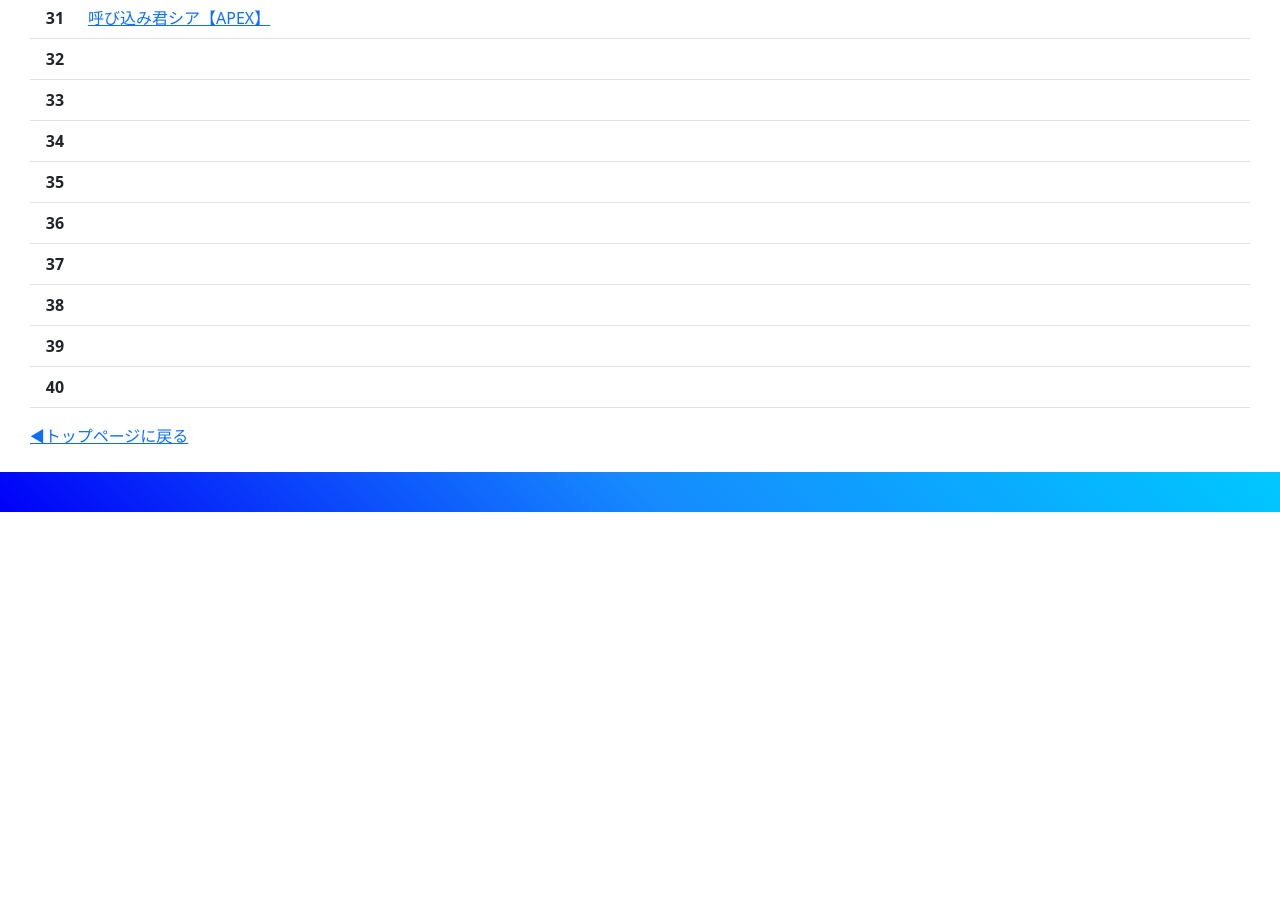
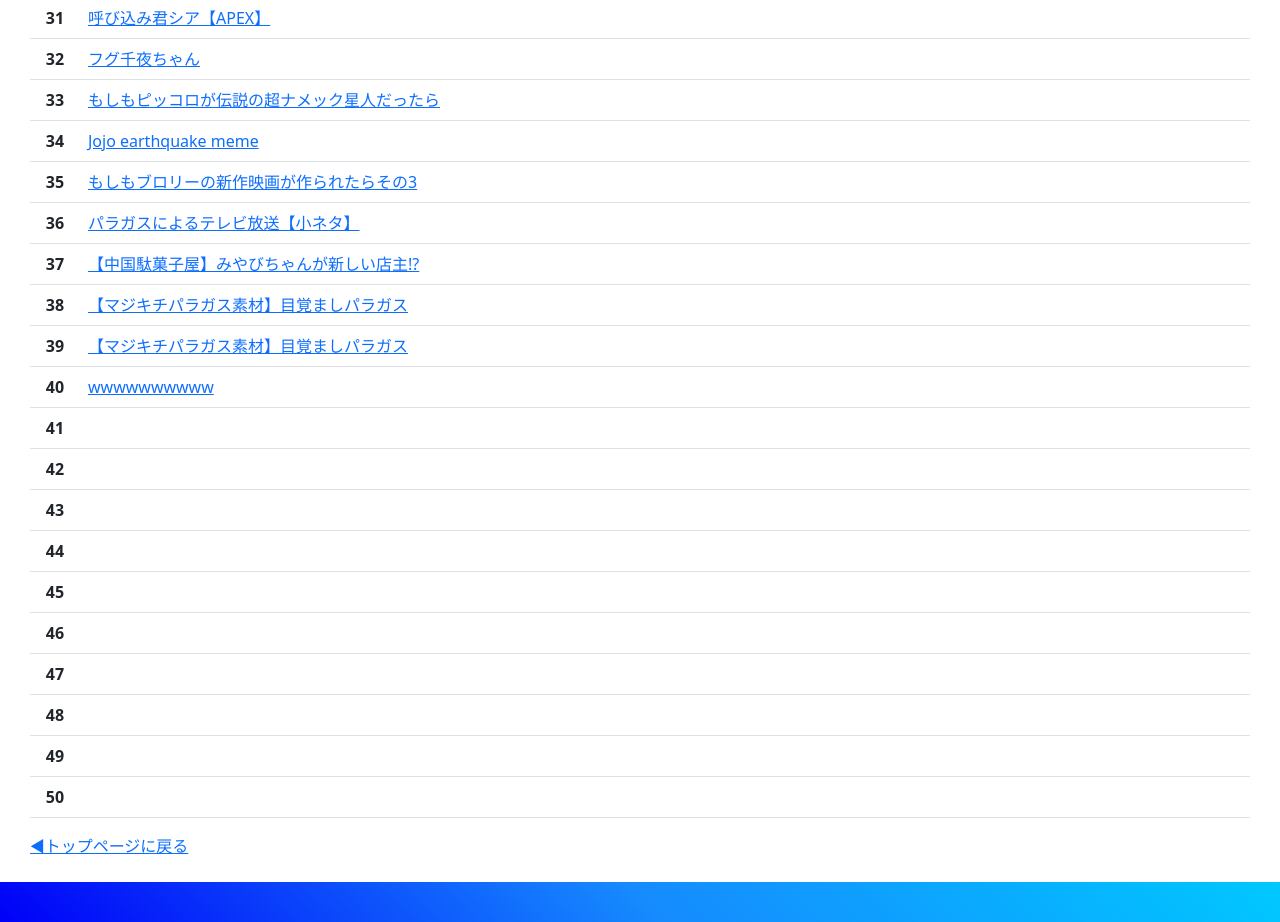
Before and after one commit to virtualitypage/upload-link, a plain HTML site: page app/youtube.html in a window 1280 px wide. Shown: the part 1381-2303 px from the top of the page. Before the commit the page ends 1893 px from the top, so only its background shows below. Drawn offline with nearby package versions, Linux system fonts and the light colour scheme.

Commit message:
Add files via upload

```diff
--- a/app/youtube.html
+++ b/app/youtube.html
@@ -154,39 +154,79 @@
           </tr>
           <tr>
             <th class="number" scope="row">32</th>
-            <td><a href="./test.pdf"></a></td>
+            <td><a href="https://www.youtube.com/watch?v=SviHcbo1XrA">フグ千夜ちゃん</a></td>
           </tr>
           <tr>
             <th class="number" scope="row">33</th>
-            <td><a href="./test.pdf"></a></td>
+            <td><a href="https://www.youtube.com/watch?v=_Ny7Q_gsZ1o">もしもピッコロが伝説の超ナメック星人だったら</a></td>
           </tr>
           <tr>
             <th class="number" scope="row">34</th>
-            <td><a href="./test.pdf"></a></td>
+            <td><a href="https://www.youtube.com/watch?v=CxcNh6xo32w">Jojo earthquake meme</a></td>
           </tr>
           <tr>
             <th class="number" scope="row">35</th>
-            <td><a href="./test.pdf"></a></td>
+            <td><a href="https://www.youtube.com/watch?v=DxAEJU5qnUw">もしもブロリーの新作映画が作られたらその3</a></td>
           </tr>
           <tr>
             <th class="number" scope="row">36</th>
-            <td><a href="./test.pdf"></a></td>
+            <td><a href="https://www.youtube.com/watch?v=oL1nRfiS-pA">パラガスによるテレビ放送【小ネタ】</a></td>
           </tr>
           <tr>
             <th class="number" scope="row">37</th>
-            <td><a href="./test.pdf"></a></td>
+            <td><a href="https://www.youtube.com/shorts/BKFfFBaFoO4">【中国駄菓子屋】みやびちゃんが新しい店主!?</a></td>
           </tr>
           <tr>
             <th class="number" scope="row">38</th>
-            <td><a href="./test.pdf"></a></td>
+            <td><a href="https://www.youtube.com/watch?v=Y-TyMLamcAA">【マジキチパラガス素材】目覚ましパラガス</a></td>
           </tr>
           <tr>
             <th class="number" scope="row">39</th>
-            <td><a href="./test.pdf"></a></td>
+            <td><a href="https://www.youtube.com/watch?v=Y-TyMLamcAA">【マジキチパラガス素材】目覚ましパラガス</a></td>
           </tr>
           <tr>
             <th class="number" scope="row">40</th>
-            <td><a href="./test.pdf"></a></td>
+            <td><a href="https://youtube.com/shorts/ocw2fcvnXtI?feature=share">wwwwwwwwww</a></td>
+          </tr>
+          <tr>
+            <th class="number" scope="row">41</th>
+            <td><a href=""></a></td>
+          </tr>
+          <tr>
+            <th class="number" scope="row">42</th>
+            <td><a href=""></a></td>
+          </tr>
+          <tr>
+            <th class="number" scope="row">43</th>
+            <td><a href=""></a></td>
+          </tr>
+          <tr>
+            <th class="number" scope="row">44</th>
+            <td><a href=""></a></td>
+          </tr>
+          <tr>
+            <th class="number" scope="row">45</th>
+            <td><a href=""></a></td>
+          </tr>
+          <tr>
+            <th class="number" scope="row">46</th>
+            <td><a href=""></a></td>
+          </tr>
+          <tr>
+            <th class="number" scope="row">47</th>
+            <td><a href=""></a></td>
+          </tr>
+          <tr>
+            <th class="number" scope="row">48</th>
+            <td><a href=""></a></td>
+          </tr>
+          <tr>
+            <th class="number" scope="row">49</th>
+            <td><a href=""></a></td>
+          </tr>
+          <tr>
+            <th class="number" scope="row">50</th>
+            <td><a href=""></a></td>
           </tr>
         </tbody>
         </table>
```
Also changed, not shown: app/tiktok.html (+48 -8 lines).
